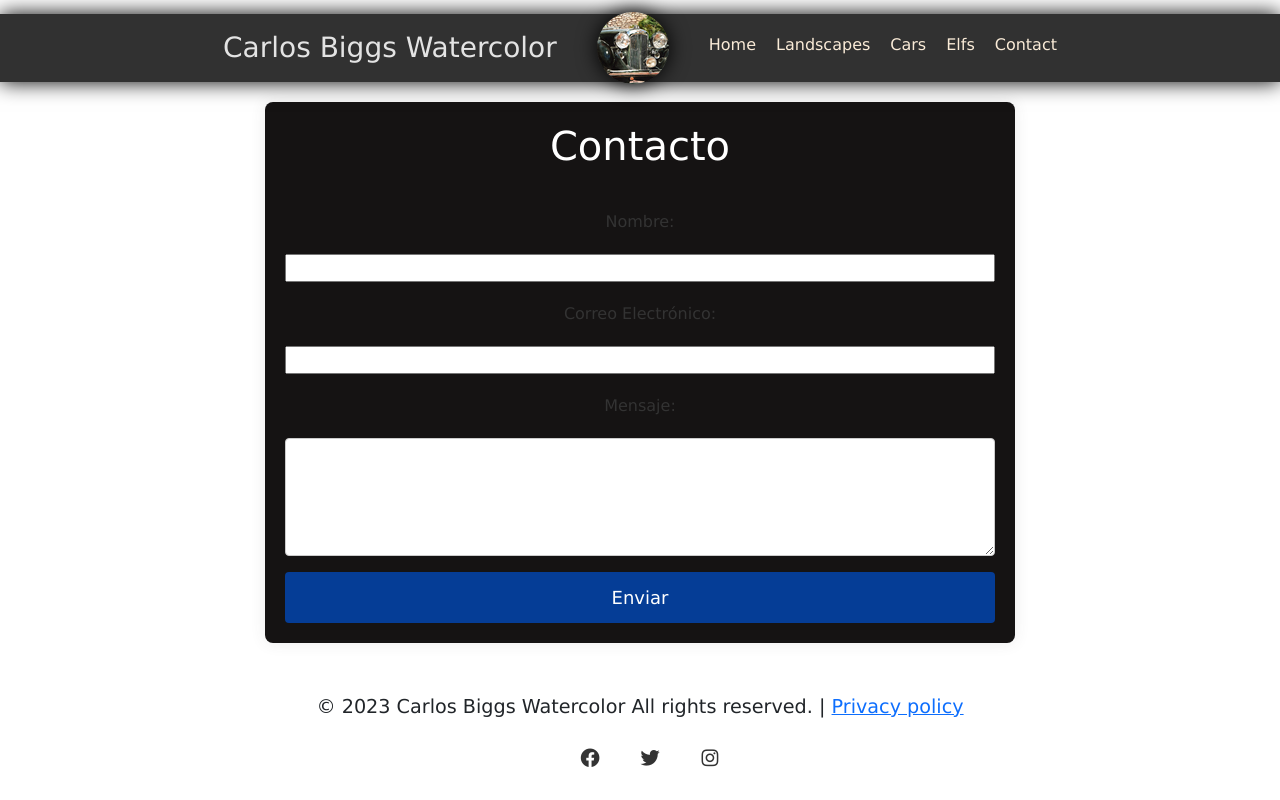
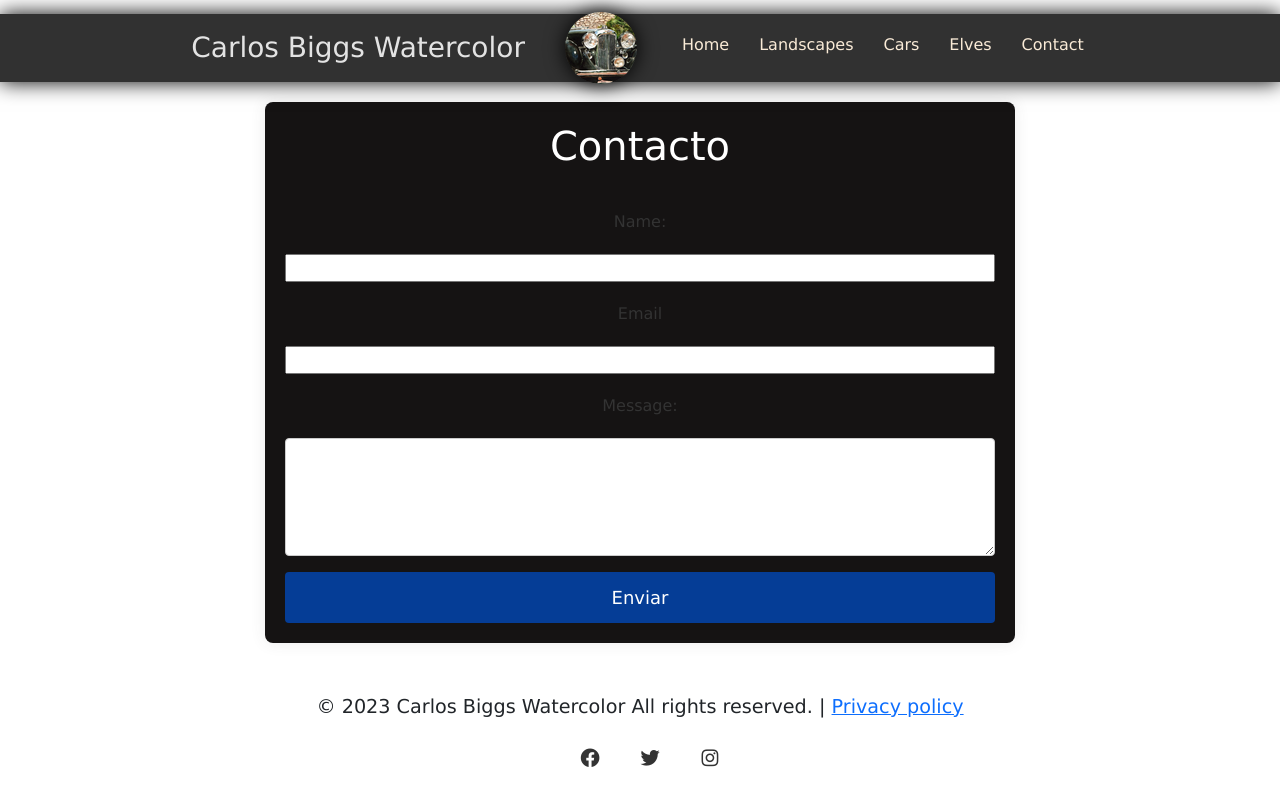
Before and after one commit to Manuelbyte/segunda-pre-entrega, a website: page Pages/cv-and-contact.html in a window 1280 px wide. Drawn offline with nearby package versions, Linux system fonts and the light colour scheme.

Commit message:
modifcando hoja de contacto, error inesperado nav bar

```diff
--- a/Pages/cv-and-contact.html
+++ b/Pages/cv-and-contact.html
@@ -20,7 +20,7 @@
                 <li><a href="../index.html">Home</a></li>
                 <li><a href="./landscapes.html">Landscapes</a></li>
                 <li><a href="./cars.html">Cars</a></li>
-                <li><a href="./elfs.html">Elfs</a></li>
+                <li><a href="./elfs.html">Elves</a></li>
                 <li><a href="./cv-and-contact.html">Contact</a></li>
             </ul>
         </nav>
@@ -30,13 +30,13 @@
       <div class="main__contactform">
         <h1>Contacto</h1>
         <form action="#" method="post" id="contact-form">
-            <label for="name">Nombre:</label>
+            <label for="name">Name:</label>
             <input type="text" id="name" name="name" required>
 
-            <label for="email">Correo Electrónico:</label>
+            <label for="email">Email</label>
             <input type="email" id="email" name="email" required>
 
-            <label for="message">Mensaje:</label>
+            <label for="message">Message:</label>
             <textarea id="message" name="message" rows="4" required></textarea>
 
             <button type="submit">Enviar</button>
--- a/scss/estilo.scss
+++ b/scss/estilo.scss
@@ -13,8 +13,7 @@ header{
     display: flex;
     background-color: rgb(0, 0, 0) 255;
     height: 102px;
-    margin: 0 auto;
-    text-align: center;
+    flex-wrap: nowrap;
 
 .nav__menuheader{
         margin: 14px 0 20px 0;
@@ -24,7 +23,6 @@ header{
         align-items: center;
         justify-content:center;
         box-shadow: $shadow;
-        max-width: 100%;
 
 }
 .header__tittle {
@@ -42,16 +40,19 @@ header{
   list-style: none;
   display: flex;
   margin-top: 10px;
+  align-items: end;
 
 }
 nav .header__menulyst li a{
         text-decoration: none;
+    margin: 5px;
     padding: 10px;
     color:antiquewhite;
-        list-style: none;
-        cursor:pointer;
 }
 nav .header__menulyst li a{
+        cursor:pointer;
+        position: relative;
+        list-style: none;
         cursor:pointer;
 }
 nav .header__menulyst li a::before{
@@ -157,11 +158,13 @@ main{
         width: 100%;
         height: 100%;
         overflow:hidden;
-        transition: 0.8s;
+        transition: 0.8s; /*Al colocar la transicion en la clase IMG, la animacion se inicia y se termina completamente luego de sacar el cursor.*/
       }
       img:not(header nav div img,.header__logo,.modal-img,.row #carouselExample .carousel-inner .carousel-item img):hover{
-        transform: scale(1.1);
+        transform: scale(1.08);
         cursor: pointer;
+        overflow:hidden;
+        transition: 0.8s;
       }
       img::before{
         content:"";
```
Also changed, not shown: Pages/cars.html (+6 -38 lines), Pages/elfs.html (+1 -1 lines), Pages/landscapes.html (+1 -1 lines), index.html (+1 -1 lines), css/estilo.css, 1 other file. Lines whose indentation alone changed are shown as unchanged.
